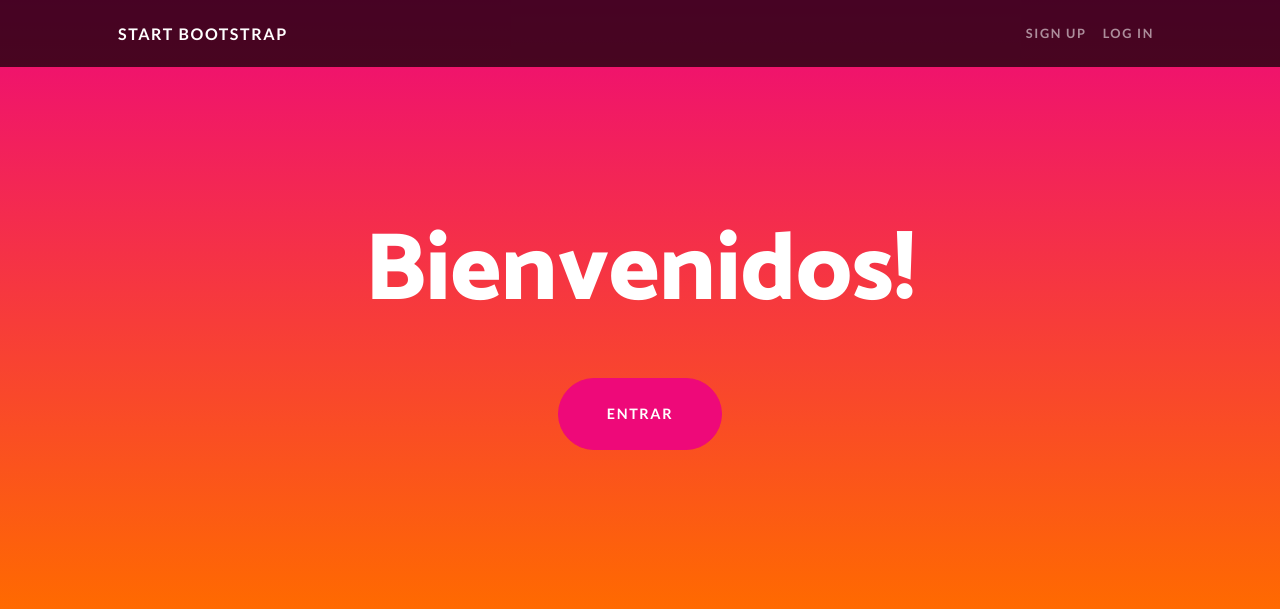
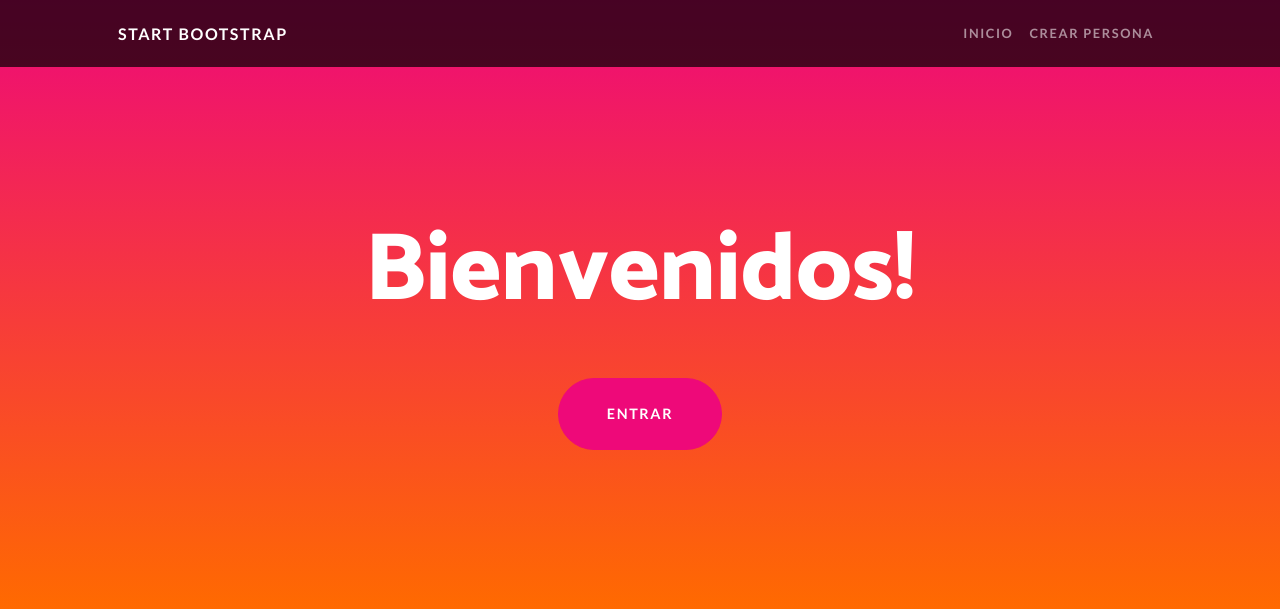
Before and after one commit to dayb137/BlasDayana_TerceraPreEntrega, a Django app: page / in a window 1280 px wide. Shown: the top 609 px of the page. Run offline with Django 5.2, Linux system fonts and the light colour scheme; some libraries are stand-ins or nearby versions.

Commit message:
corrigiendo erores, toques finales

```diff
--- a/inicio/urls.py
+++ b/inicio/urls.py
@@ -4,7 +4,7 @@ from inicio import views
 
 
 urlpatterns = [
-    path('', views.inicio),
-    path('personas/crear/<str:nombre>/<str:apellido>/', views.crear_persona, name='crear_persona'),
-
+    path('', views.inicio, name='inicio'),
+    path('personas/crear/', views.crear_persona, name='crear_persona'),
+    path('personas/<int:id>/', views.ver_personas, name='ver_persona'),
 ]
--- a/inicio/views.py
+++ b/inicio/views.py
@@ -1,13 +1,24 @@
-from django.shortcuts import render
-from datetime import datetime
-
+from django.shortcuts import render, redirect
+# from datetime import datetime
 from inicio.models import Persona
-
+from inicio.form import CrearPersonaFormulario,BuscarPersonas
 
 def inicio(request):
     return render(request,'inicio/inicio.html')
 
-def crear_persona(request, nombre, apellido):
-    persona = Persona(nombre=nombre, apellido=apellido)
-    persona.save()
-    return render(request,'persona_templates/crear.html',{'persona':persona})
+def crear_persona(request):
+
+    if request.method == 'POST':
+        formulario = CrearPersonaFormulario(request.POST)
+        if formulario.is_valid():
+         datos = formulario.cleaned_data
+         persona = Persona(nommbre=datos.get('nombre'), apellido=datos.get('apellido'))
+         persona.save()
+         return redirect('inicio')
+
+
+    return render(request,'inicio/crear.html', {'formulario':formulario})
+
+def ver_personas(request, id):
+    personas = Persona.objects.get(id=id)
+    return render(request, 'inicio/ver_auto.html', {'personas': Persona})
--- a/templates/index.html
+++ b/templates/index.html
@@ -6,7 +6,13 @@
         <meta name="viewport" content="width=device-width, initial-scale=1, shrink-to-fit=no" />
         <meta name="description" content="" />
         <meta name="author" content="" />
-        <title>One Page Wonder - Start Bootstrap Template</title>
+        <title>
+           {% block title_head %}
+
+           One Page Wonder - Start Bootstrap Template
+
+            {% endblock title_head %}
+        </title>
         <link rel="icon" type="image/x-icon" href="assets/favicon.ico" />
         <!-- Font Awesome icons (free version)-->
         <script src="https://use.fontawesome.com/releases/v6.3.0/js/all.js" crossorigin="anonymous"></script>
@@ -24,8 +30,8 @@
                 <button class="navbar-toggler" type="button" data-bs-toggle="collapse" data-bs-target="#navbarResponsive" aria-controls="navbarResponsive" aria-expanded="false" aria-label="Toggle navigation"><span class="navbar-toggler-icon"></span></button>
                 <div class="collapse navbar-collapse" id="navbarResponsive">
                     <ul class="navbar-nav ms-auto">
-                        <li class="nav-item"><a class="nav-link" href="#!">Sign Up</a></li>
-                        <li class="nav-item"><a class="nav-link" href="#!">Log In</a></li>
+                        <li class="nav-item"><a class="nav-link" href={% url "inicio" %}>Inicio</a></li>
+                        <li class="nav-item"><a class="nav-link" href={% url "crear_persona" %}>Crear Persona</a></li>
                     </ul>
                 </div>
             </div>
```
Also changed, not shown: inicio/form.py (added, +8 -0 lines), inicio/templates/inicio/crear.html (added, +22 -0 lines), inicio/templates/inicio/personas.html (added, +21 -0 lines), templates/persona_templates/crear.html (deleted, +0 -13 lines).
